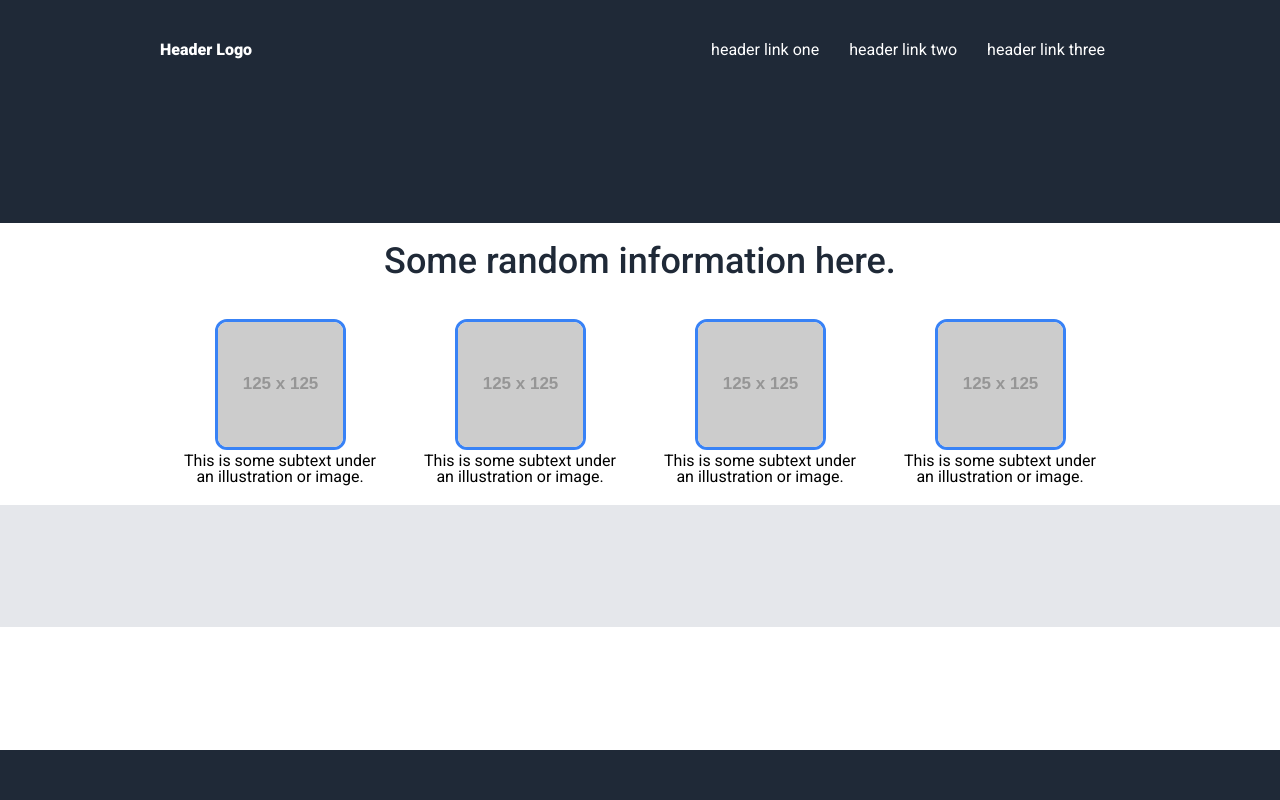
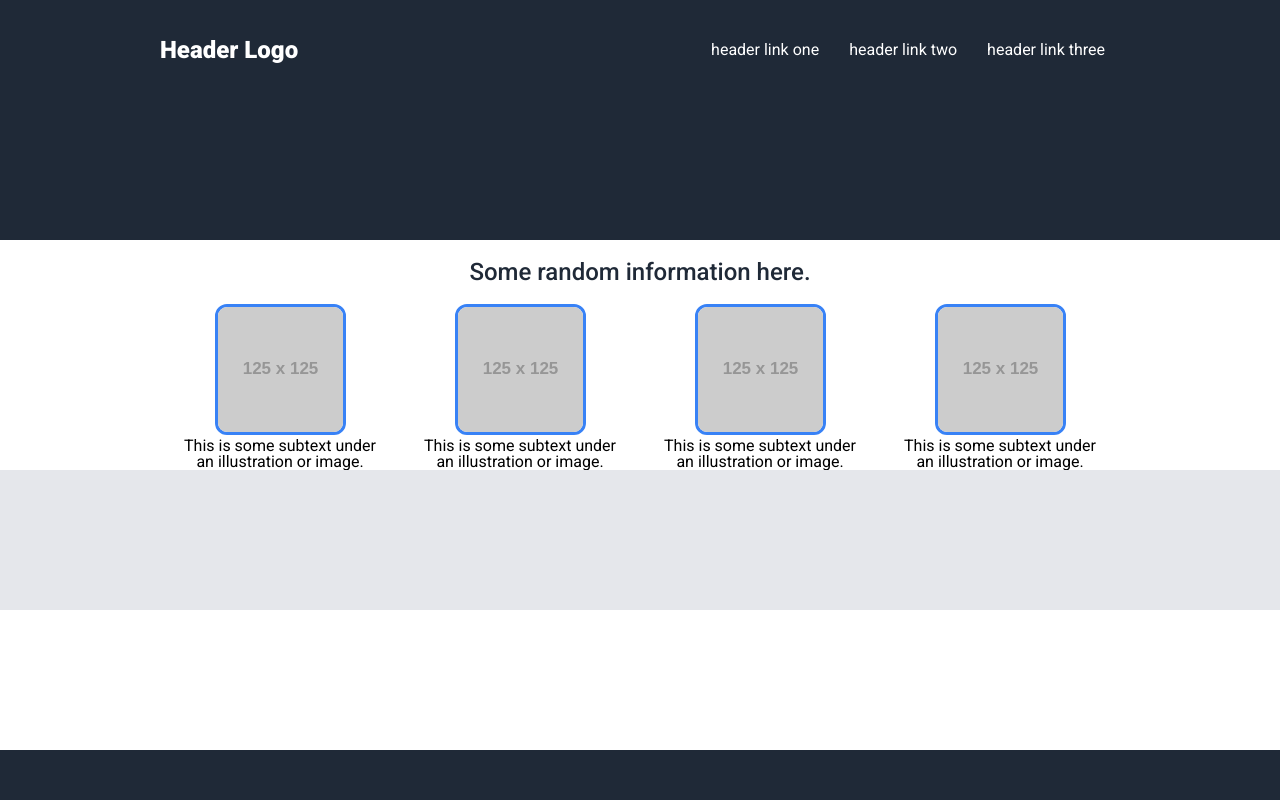
Before and after one commit to dm3d/odin-foundations-landing-page, a plain HTML site: page index.html in a window 1280 px wide. Drawn offline with Linux system fonts and the light colour scheme; placeholder pictures from the web are drawn by us.

Commit message:
small polish styling to logo and h types

```diff
--- a/css/style.css
+++ b/css/style.css
@@ -89,7 +89,7 @@ table {
 }
 
 h2 {
-    font-size: 36px;
+    font-size: 24px;
     color: #1F2937;
     font-weight: 500;
 }
@@ -134,6 +134,7 @@ h2 {
     display: inline-block;
     color: white;
     font-weight: 800;
+    font-size: 24px;
   }
 
 .blog-item {
@@ -174,7 +175,7 @@ h2 {
 
 
 .blog-item {
-    padding: 20px;
+    padding: 0 20px;
     text-align: center;
 }
 
```
